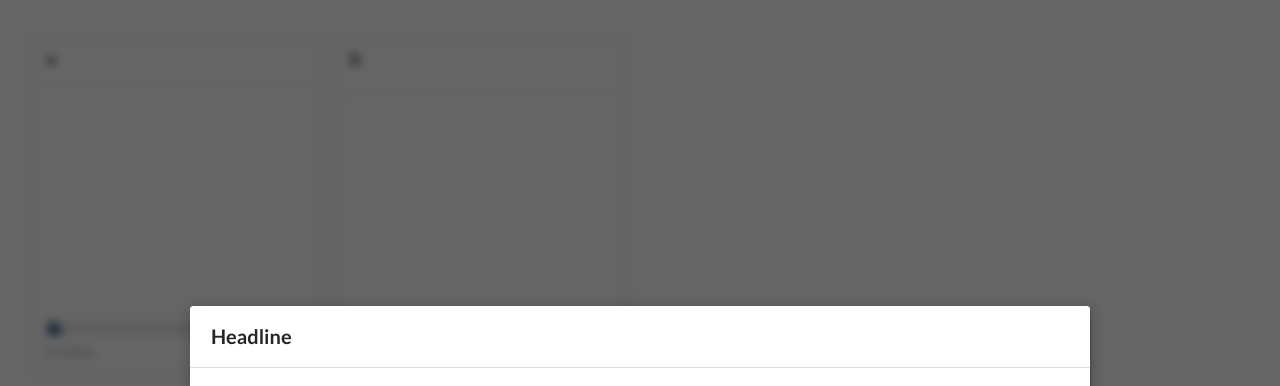
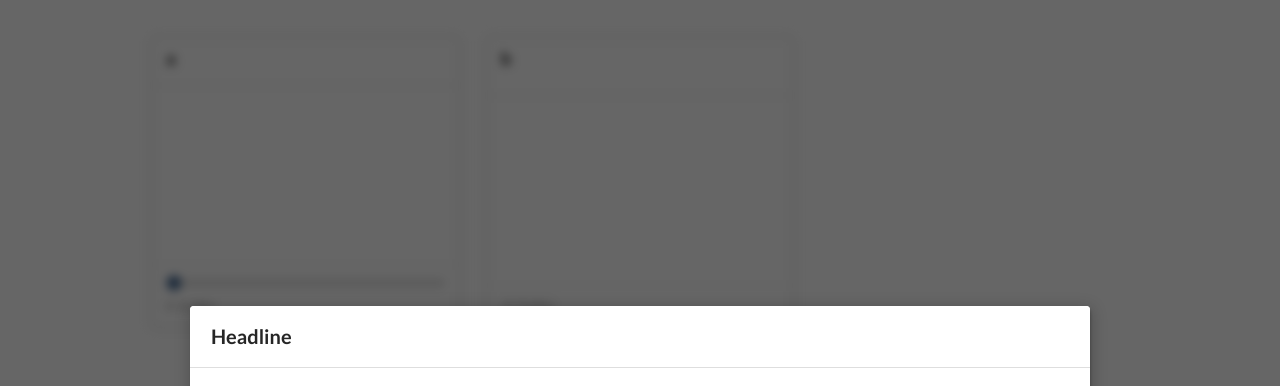
Before and after one commit to thku/nsw-cps-item, a plain HTML site: page index.html in a window 1280 px wide. Shown: the top 386 px of the page. Drawn offline with nearby package versions, Linux system fonts and the light colour scheme.

Commit message:
changes in CSS style

```diff
--- a/assets/css/style.css
+++ b/assets/css/style.css
@@ -22,7 +22,10 @@ body {
 }
 
 #wrapper {
-  margin: 25px 25px 100px 25px;
+  max-width: 1014px;
+
+  margin: 25px auto 100px auto;
+  padding: 0 5px;
 }
 
 #wrapper input[type="range"] {
--- a/assets/js/cps-item.js
+++ b/assets/js/cps-item.js
@@ -9,7 +9,7 @@ function createItemCard(item, html) {
   html += '\t<div class="content">\n';
   html += '\t\t<h2 class="header">' + item.name + '</h2>\n';
   html += '\t</div>\n\t<div class="content">\n';
-  html += '\t\t<canvas width="200" height="150"></canvas>';
+  html += '\t\t<canvas height="150"></canvas>';
   html += '\t</div>\n';
   html += '\t<div class="extra content">\n';
 
@@ -121,6 +121,9 @@ $(document).ready(function () {
       // get canvas
       canvas = $('#item-' + item.variable + ' canvas');
 
+      // adjust size
+      canvas.width("100%");
+
       // set graph
       graphs[item.variable] = new Chart(canvas.get(0).getContext("2d"), {
           type: 'line',
--- a/index.html
+++ b/index.html
@@ -20,7 +20,7 @@
     This web page requires the use of JavaScript!
   </noscript>
   <form id="cpsform">
-    <div id="wrapper" class="ui cards">
+    <div id="wrapper" class="ui three doubling cards">
     </div>
     <input type="button" class="ui massive primary button" />
   </form>
```
